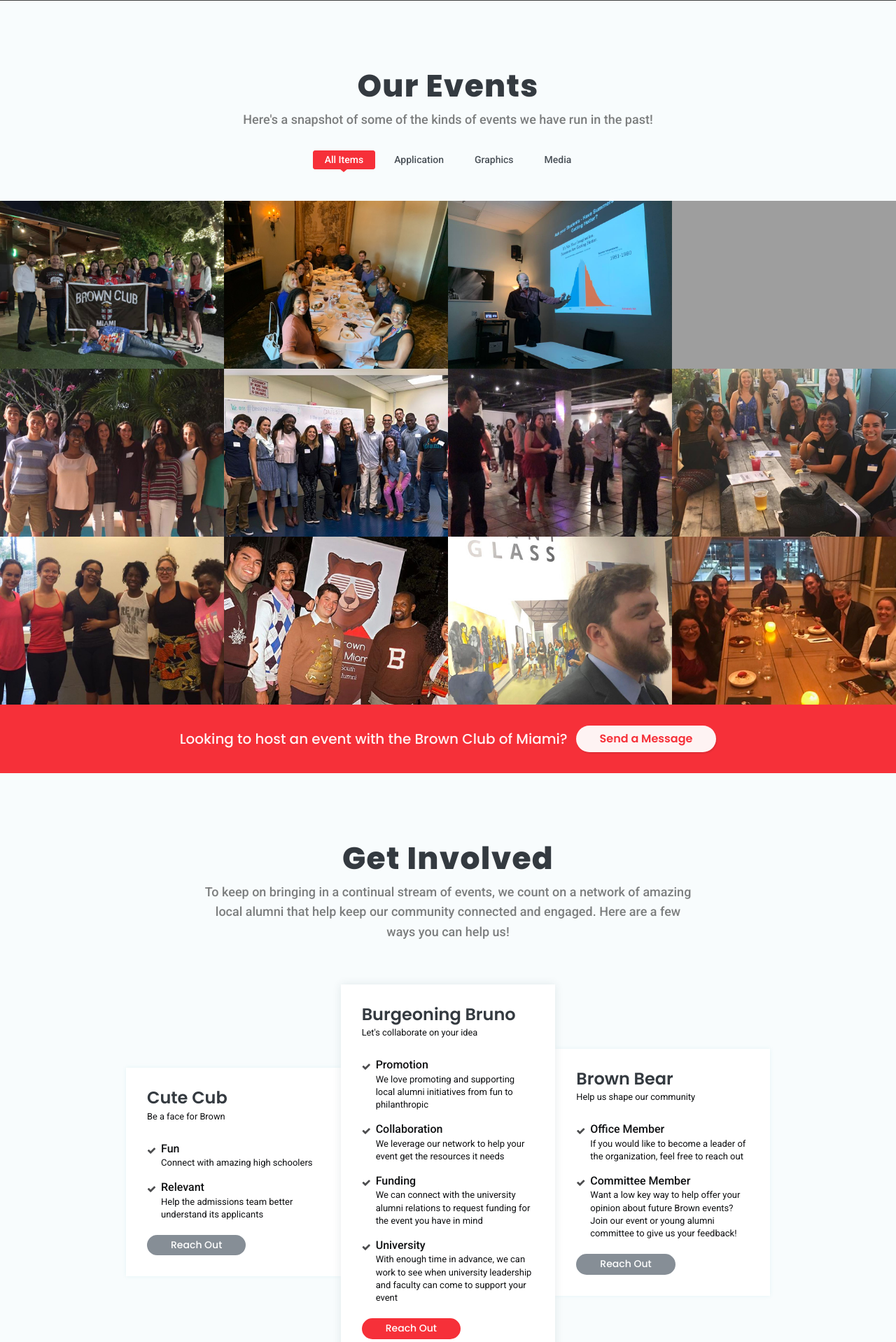
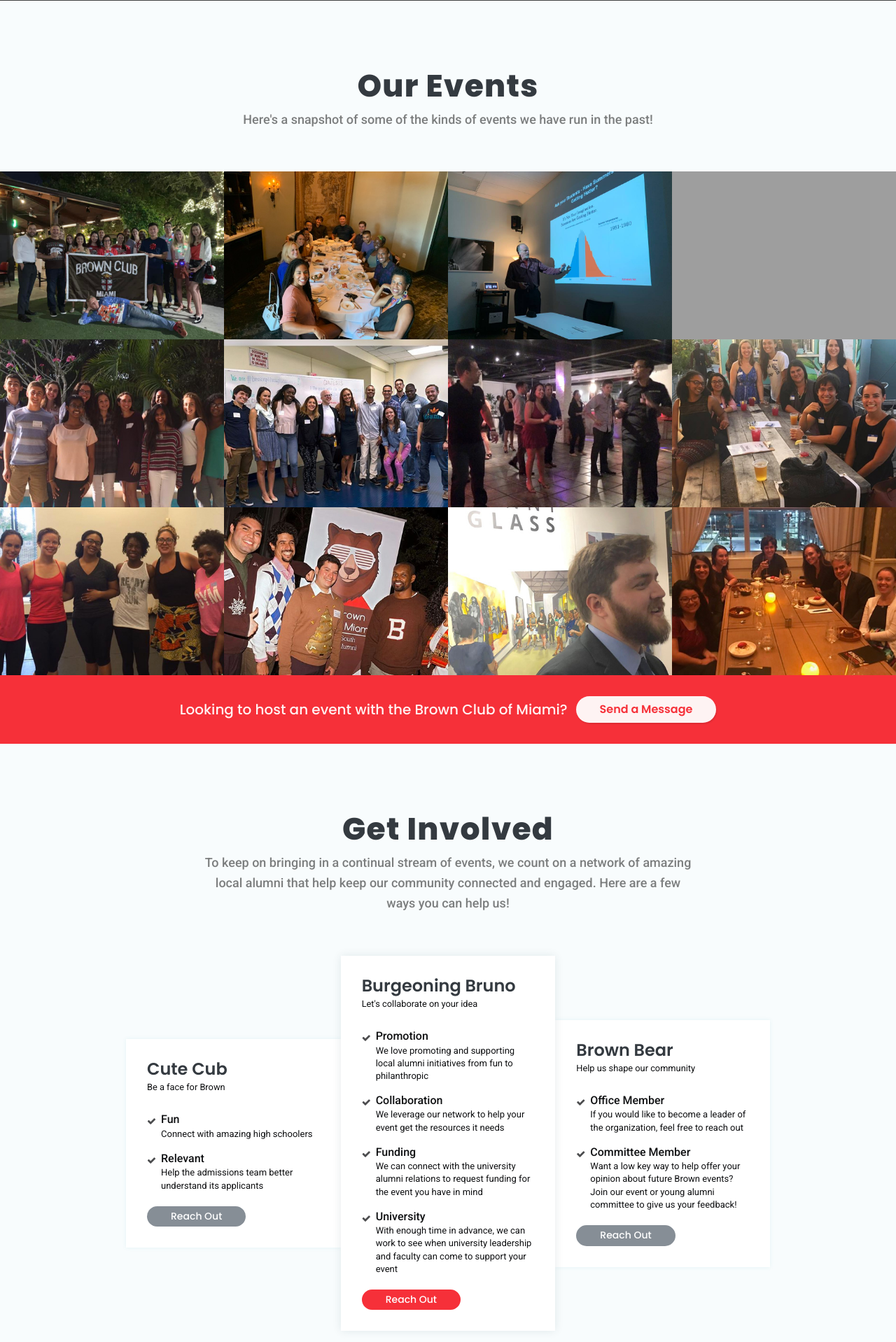
Before and after one commit to PradatiusD/bcom, a PHP site: page / in a window 1280 px wide. Shown: the part 1826-3744 px from the top of the page at 70% size. Run offline with PHP 8.4, Linux system fonts and the light colour scheme; grey boxes are pictures that could not be loaded.

Commit message:
Removed event nav

```diff
--- a/index.php
+++ b/index.php
@@ -193,14 +193,14 @@
             </div>
 
             <!-- Sorting Navigation -->
-            <nav class="sorting-nav">
-            <ul>
-            <li class="active" data-filter="all">All Items</li>
-            <li data-filter="1">Application</li>
-            <li data-filter="2">Graphics</li>
-            <li data-filter="3">Media</li>
-            </ul>
-            </nav>
+<!--            <nav class="sorting-nav">-->
+<!--            <ul>-->
+<!--            <li class="active" data-filter="all">All Items</li>-->
+<!--            <li data-filter="1">Application</li>-->
+<!--            <li data-filter="2">Graphics</li>-->
+<!--            <li data-filter="3">Media</li>-->
+<!--            </ul>-->
+<!--            </nav>-->
 
         </div>
 
```
